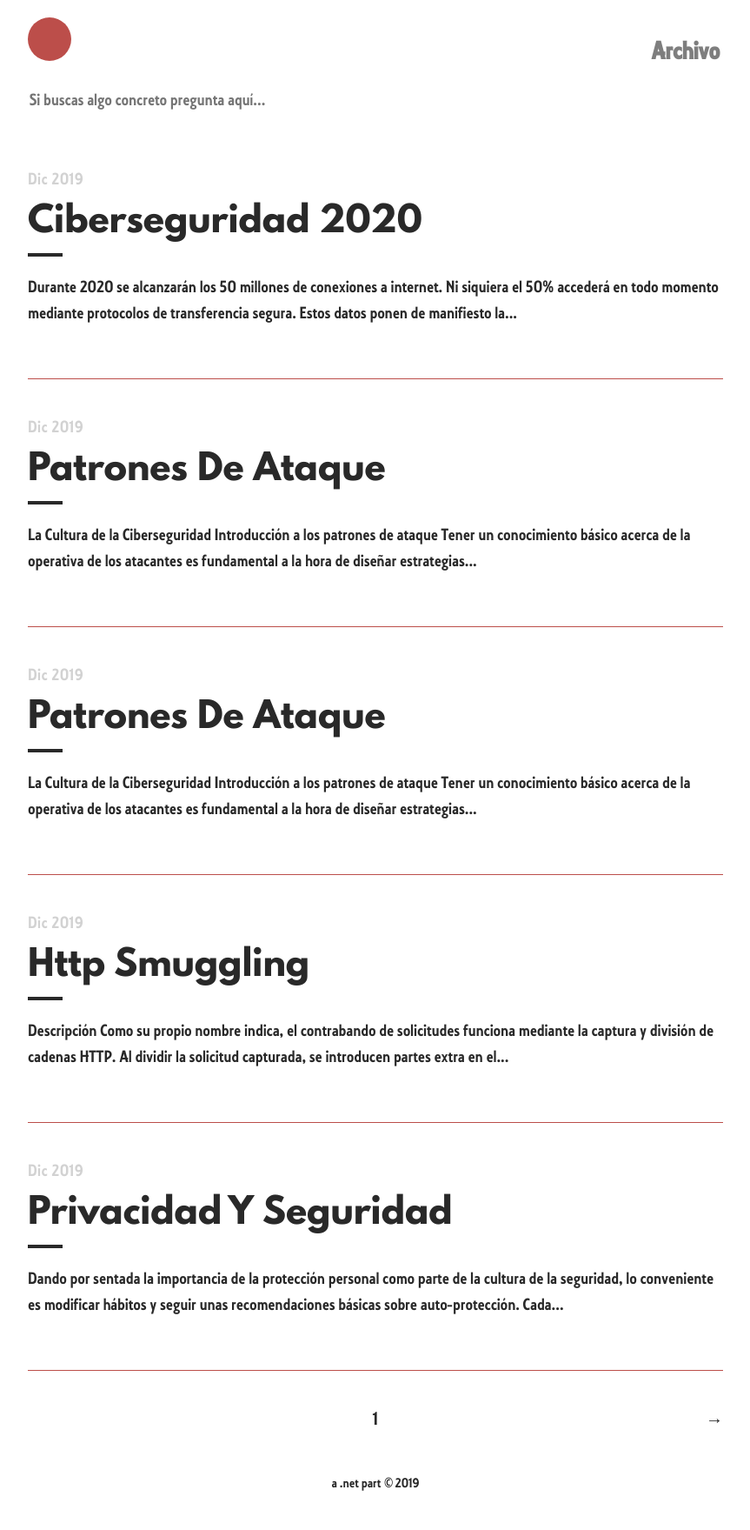
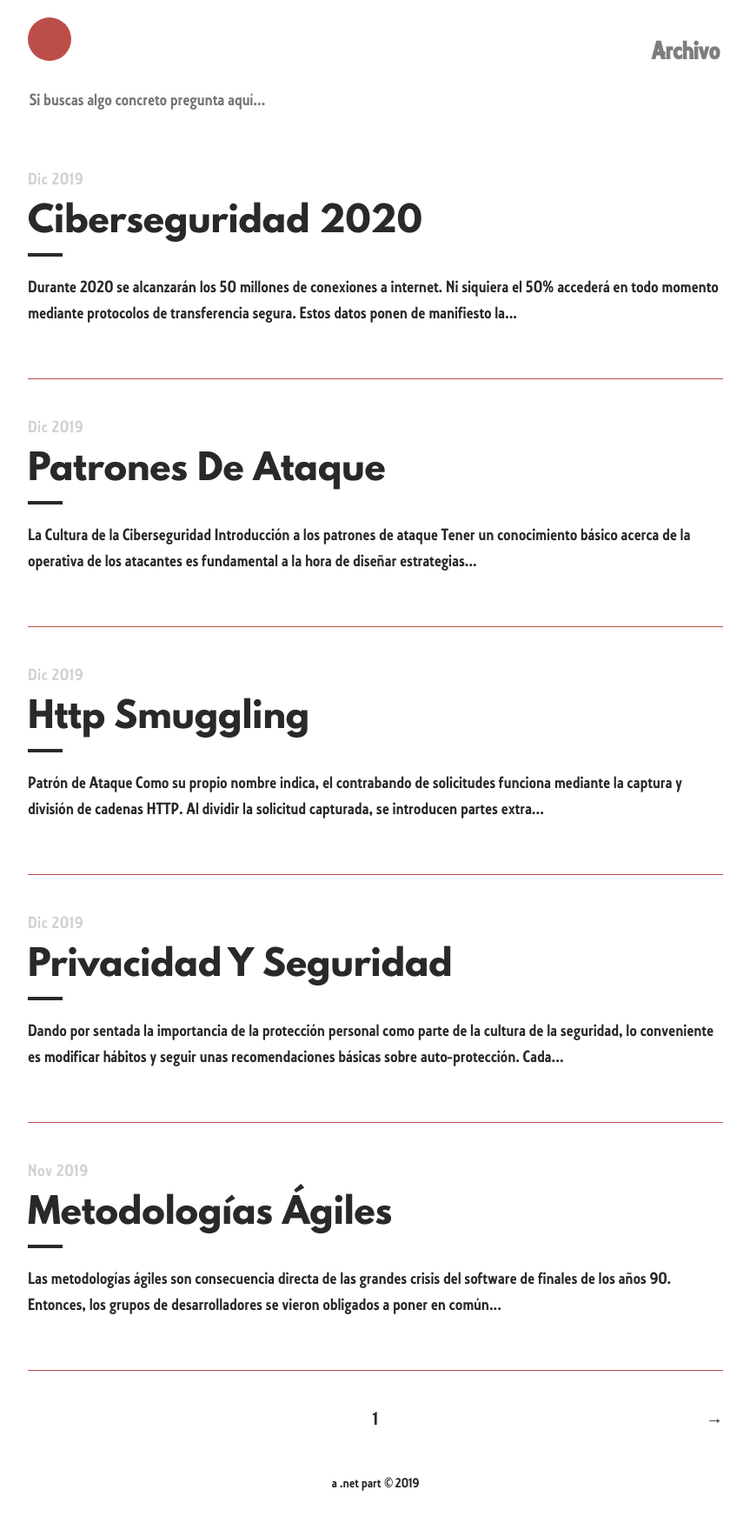
Before and after one commit to Rocmpr/blog, a Jekyll site: the page built from index.html, in a window 1280 px wide. Shown: the whole page at 87% size, without its empty margins (208-1071 px from the left). Built offline with Jekyll 4.4.1, drawn with Linux system fonts in a browser that asks for light colours; the list of posts is cut into pages by our own code; some of the changed lines change nothing that is shown.

Commit message:
Posts Update New

```diff
--- a/_posts/2019-12-05-HTTP-Smuggling.md
+++ b/_posts/2019-12-05-HTTP-Smuggling.md
@@ -1,7 +1,7 @@
-## Descripción
+## Patrón de Ataque
 Como su propio nombre indica, el contrabando de solicitudes funciona mediante la captura y división de cadenas HTTP. Al dividir la solicitud capturada, se introducen partes extra en el cuerpo de la original, que entran en el servidor, ocultas o “de contrabando”. El contenido “extra” incluido en estas solicitudes suele servir para la ejecución de comandos sin autorización, para conseguir privilegios, leer datos o editarlos. Todas las solicitudes mediante protocolo HTTP quedan expuestas a este tipo de ataque, por lo que se recomienda, en la medida de lo posible, el uso de SSL.
 
-## Patrón de Ataque
+## Flujo de acción
 
 **Investigar el entorno** de destino para determinar las tecnologías empleadas, como los tipos de navegadores, servidores web, firewalls, etc. Esto puede ayudar a determinar en cómo se procesan las solicitudes entrantes en dicho entorno.
 Usar navegadores sin control estricto de solicitudes o herramientas de testeo de solicitudes personalizadas, para el envío de cabeceras erróneas.
--- a/_posts/2019-12-05-Patrones-de-Ataque.md
+++ /dev/null
@@ -1,22 +0,0 @@
-## La Cultura de la Ciberseguridad
-### Introducción a los patrones de ataque
-
-Tener un conocimiento básico acerca de la operativa de los atacantes es fundamental a la hora de diseñar estrategias de ciberseguridad. Analistas, desarrolladores, formadores y personal de IT necesitan comprender cómo funcionan los ataques más conocidos, para afianzar la cultura de la seguridad y mejorar el control de sus entornos de influencia.
-
-Los patrones de ataque son descripciones de los métodos utilizados por los atacantes, para aprovechar en su favor, las vulnerabilidades cibernéticas conocidas. Al igual que los patrones de diseño o los criterios comunes, estos se generan mediante la observación de la interacción usuario-software. Un estudio del terreno cibernético en un contexto destructivo, que busca fallas ocultas en las aplicaciones o las capacidades tecnológicas disponibles.
-
-Básicamente, cada patrón es una exposición de las formas de ejecución de un ataque. Y sirve para ayudar a los desarrolladores y administradores de red a establecer defensas que mitiguen este tipo de riesgos.
-
-Las principales bases de datos públicas, que sirven información sobre patrones de ataque conocidos, comenzaron a funcionar en 2007. Y desde entonces han ido evolucionando gracias a una red de participación pública. Que ayuda en la creación de mejores formas de detección, diseño y divulgación de patrones entre la comunidad de la ciberseguridad.
-
-Ahora bien, los patrones de ataque son únicamente una herramienta divulgativa. Forman parte de una serie de principios básicos de la llamada Cultura de la Ciberseguridad, entre los que destacan:
-
-*	Educar y concienciar en materia de ciberseguridad.
-*	Diseñar artefactos para la definición de amenazas conocidas.
-*	Analizar el impacto de los riesgos identificados.
-*	Actualizar continuamente los controles sobre las actividades de riesgo.
-*	Ejecutar pruebas de ataque o pentesting.
-*	Investigar las tendencias de ataque.
-*	Orientar la aplicación de estos principios en función de los daños sufridos.
-
-El seguimiento certero de estos principios puede ayudar a nivelar la balanza en favor de los atacados. Pero hay que tener en cuenta, que son de aplicación a nivel de defensa de las arquitecturas, no a nivel personal. La protección de los usuarios, se basa en la observación de las actividades cibernéticas de cada individuo o conjunto de individuos.
```
